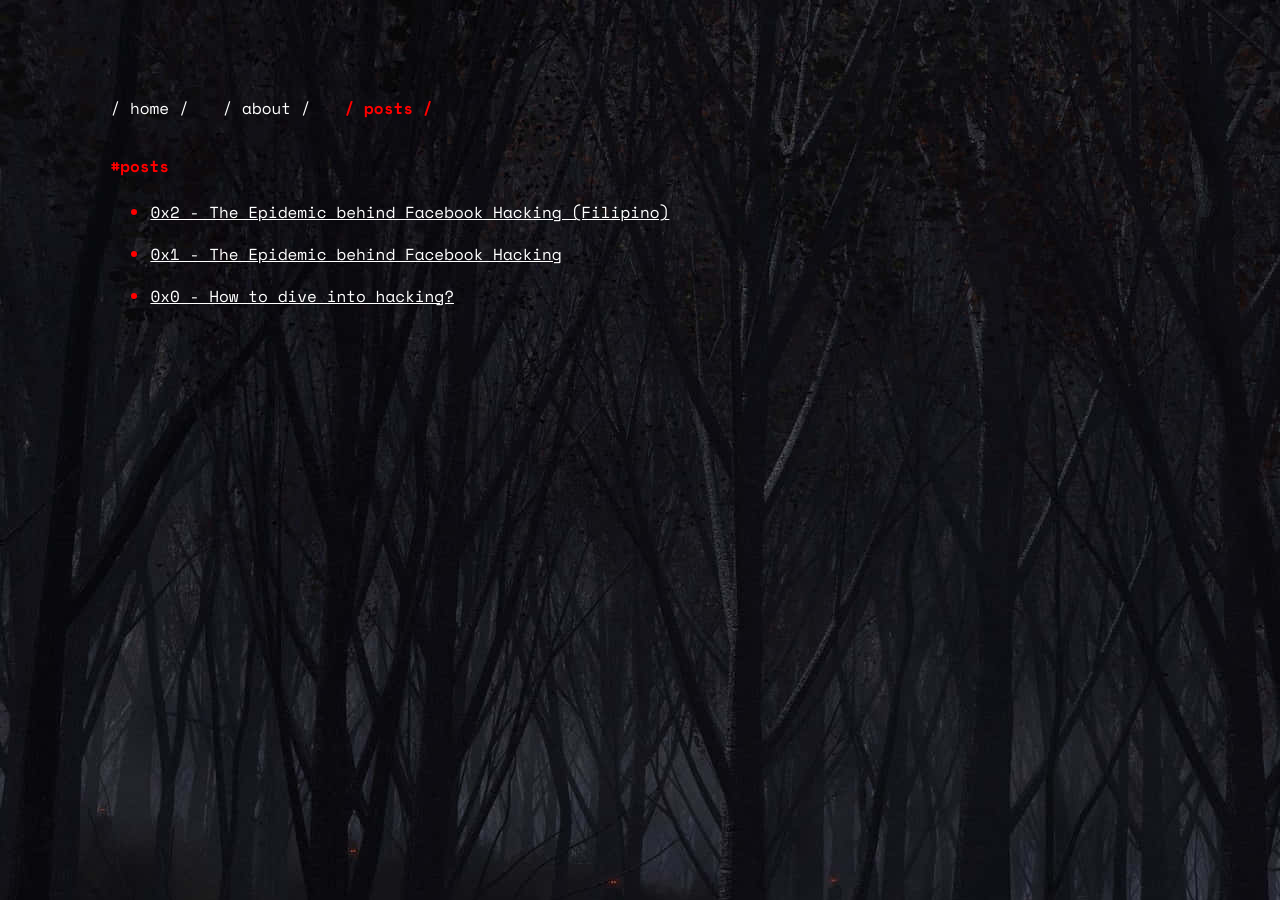
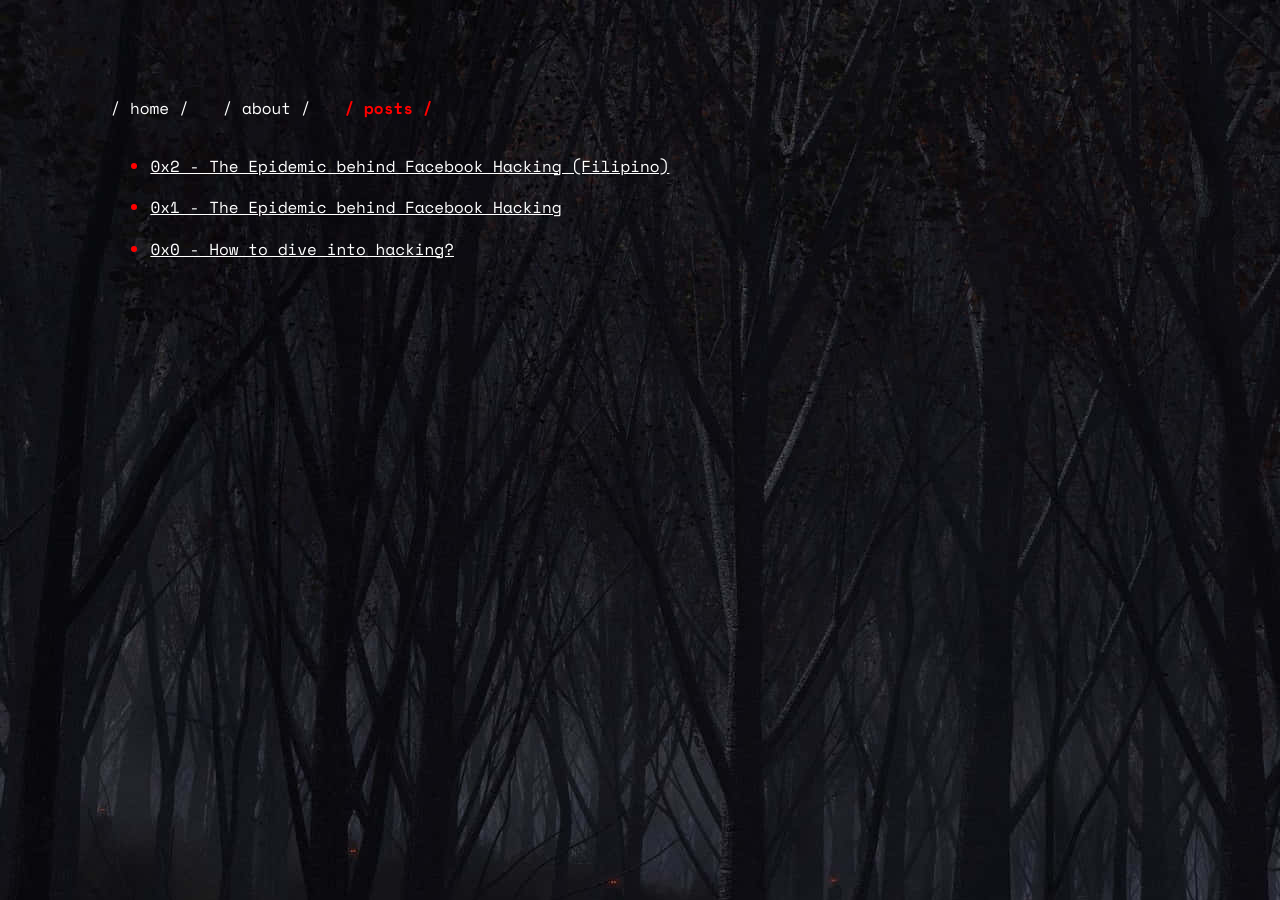
Before and after one commit to azraeldeathangel/azraeldeathangel.github.io, a Jekyll site: the page built from posts.html, in a window 1280 px wide. Built offline with Jekyll 4.4.1, drawn with Linux system fonts in a browser that asks for light colours.

Commit message:
Update posts.html

```diff
--- a/posts.html
+++ b/posts.html
@@ -4,7 +4,6 @@ title: posts
 ---
 
 <section>
-    <h4 class="blog-title">#posts</h4>
     <ul class="blogs">
         {% for post in site.posts %}
             <li class="blog-item">
```
